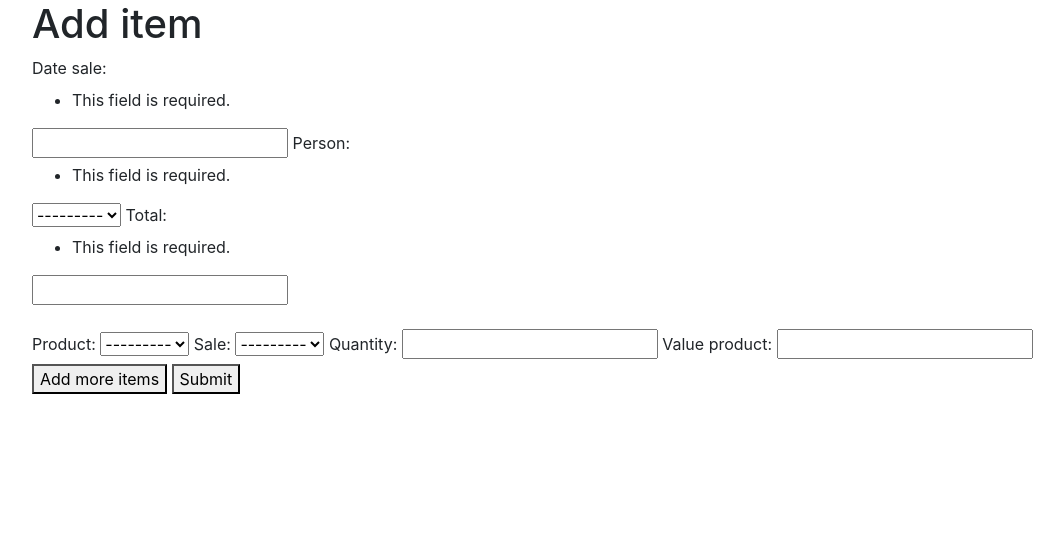
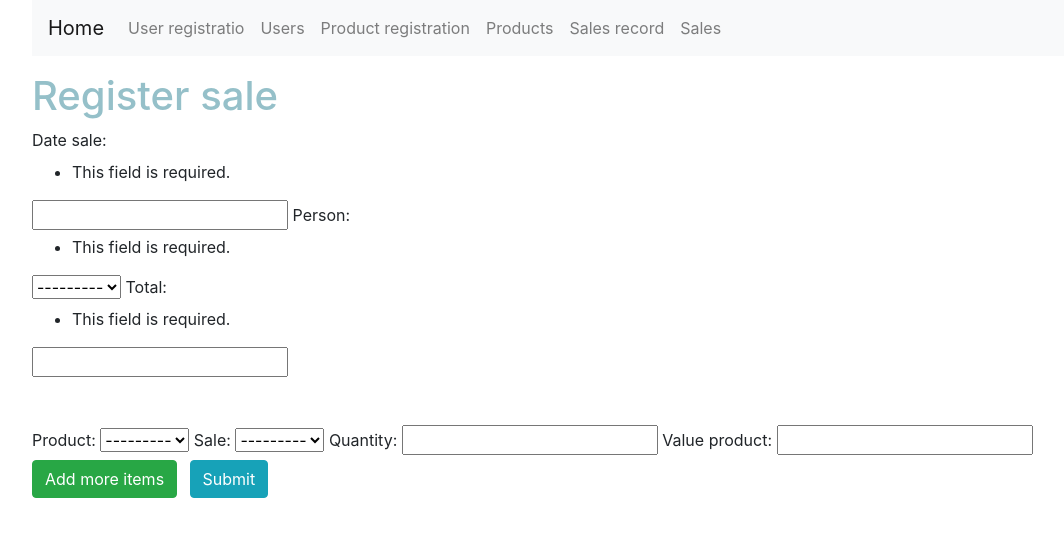
Before and after one commit to renataleal335/DjangoAplication, a Django app: page /signup/AddSale/ in a window 1280 px wide. Shown: the top 537 px of the page, without its empty margins (53-1117 px from the left). Run offline with Django 4.2, Linux system fonts and the light colour scheme; data comes from the database, SQL or seed files in the repository; data that the repository does not hold is empty; some libraries are stand-ins or nearby versions.

Commit message:
feature saleitem

```diff
--- a/mysystem/signup/templates/signup/sales.html
+++ b/mysystem/signup/templates/signup/sales.html
@@ -1,17 +1,48 @@
 <!DOCTYPE html>
-
 {% load  static %}
 {% load bootstrap %}
 <html lang="en">
     <head>
         <meta charset="UTF-8">
         <meta name="viewport" content="width=device-width, initial-scale=1.0">
+        <meta http-equiv="X-UA-Compatible" content="ie=edge">
+        <title>{% block title %}{% endblock %}</title>
+        <link rel="stylesheet" href="{% static 'css/styles.css' %}">
         <link rel="stylesheet" href="https://maxcdn.bootstrapcdn.com/bootstrap/4.0.0/css/bootstrap.min.css" integrity="sha384-Gn5384xqQ1aoWXA+058RXPxPg6fy4IWvTNh0E263XmFcJlSAwiGgFAW/dAiS6JXm" crossorigin="anonymous">
         <title>Add Sale</title>
     </head>
 
 <body class="container mb-4">
-    <h1>Add item</h1>
+    <nav class="navbar navbar-expand-lg navbar-light bg-light">
+        <a class="navbar-brand" href="{% url 'signup:product'%}" >Home</a>
+        <button class="navbar-toggler" type="button" data-toggle="collapse" data-target="#navbarNav" aria-controls="navbarNav" aria-expanded="false" aria-label="Toggle navigation">
+          <span class="navbar-toggler-icon"></span>
+        </button>
+        <div class="collapse navbar-collapse" id="navbarNav">
+          <ul class="navbar-nav">
+            <li class="nav-item">
+                <a class="nav-link" href="{% url 'signup:create_person'%}">User registratio</a>
+              </li>
+              <li class="nav-item">
+                  <a class="nav-link" href="{% url 'signup:person_list'%}" >Users</a>
+              </li>
+            <li class="nav-item">
+              <a class="nav-link" href="{% url 'signup:product'%}" >Product registration</a>
+            </li>
+            <li class="nav-item">
+                <a class="nav-link" href="{% url 'signup:product_list'%}" >Products</a>
+            </li>
+            <li class="nav-item">
+                <a class="nav-link" href="{% url 'signup:add_sale'%}" >Sales record</a>
+            </li>
+            <li class="nav-item">
+                <a class="nav-link" href="{% url 'signup:sales_list'%}" >Sales</a>
+            </li>
+
+          </ul>
+        </div>
+      </nav>
+    <h1 class="mt-3"> Register sale</h1>
     <form id="form-container" method="POST">
         {% csrf_token %}
         <div class="mb-4">
@@ -19,13 +50,14 @@
         </div>
         {{formset.management_form}}
         {% for formItem in formset %}
-        <div class="item-form mt-2">
-        {{formItem}}
+        <div class="item-form mt-5">
+        {{formItem|bootstrap}}
         </div>
         {% endfor %}
 
-        <button id="add-form" type="button">Add more items</button>
-        <button type="submit">Submit</button>
+        <button class="btn btn-success" id="add-form" type="button">Add more items</button>
+        <button class="btn btn-info ml-2" type="submit">Submit</button>
+
     </form>
 
     <script>
--- a/mysystem/signup/views.py
+++ b/mysystem/signup/views.py
@@ -10,7 +10,7 @@ from django.template import loader
 from django.shortcuts import get_object_or_404
 from django.shortcuts import redirect
 from .models import Person, SaleItem, Sale, Product
-from django.forms import formset_factory
+from django.forms import modelformset_factory
 from django.views.generic import ListView, TemplateView
 from django.urls import reverse_lazy
 
@@ -133,7 +133,7 @@ class AddSale(TemplateView):
                     instance = itemFormSet.save(commit=False)
                     instance.sale = sale
                     instance.save()
-                    return redirect('signup:sales_list')
+                return redirect('signup:sales_list')
         return self.render_to_response({'formset': formset, 'form': form})
 
 
@@ -150,16 +150,18 @@ def sale_delete(request, id):
 
 def sale_update(request, id):
     sale = get_object_or_404(Sale, pk=id)
-
     form = SalesForm(instance=sale)
+    formset = ItemFormSet()
 
     if(request.method == 'POST'):
         form = SalesForm(request.POST, instance=sale)
+        formset = ItemFormSet(request.POST, request.FILES, )
 
-        if (form.is_valid()):
+        if (form.is_valid() and formset.is_valid()):
             form.save()
+            formset.save()
             return redirect('signup:sales_list')
         else:
-            return render(request, 'signup/edit_sale.html', {'form': form, 'sale': sale})
+            return render(request, 'signup/edit_sale.html', {'form': form, 'formset': formset, 'sale': sale})
     elif(request.method == 'GET'):
-        return render(request, 'signup/edit_sale.html', {'form': form,  'sale': sale})
+        return render(request, 'signup/edit_sale.html', {'form': form, 'formset': formset, 'sale': sale})
--- a/mysystem/system/static/css/styles.css
+++ b/mysystem/system/static/css/styles.css
@@ -11,7 +11,10 @@ h2 {
     color: #95C0C9;
 }
 
-.home-dashboard {}
+.formset-block {
+    display: flex;
+    flex-direction: column;
+}
 
 .card-dash {
     border-radius: 5px;
```
Also changed, not shown: mysystem/signup/templates/signup/edit_person.html (+8 -8 lines), mysystem/signup/templates/signup/edit_sale.html (+51 -7 lines).
